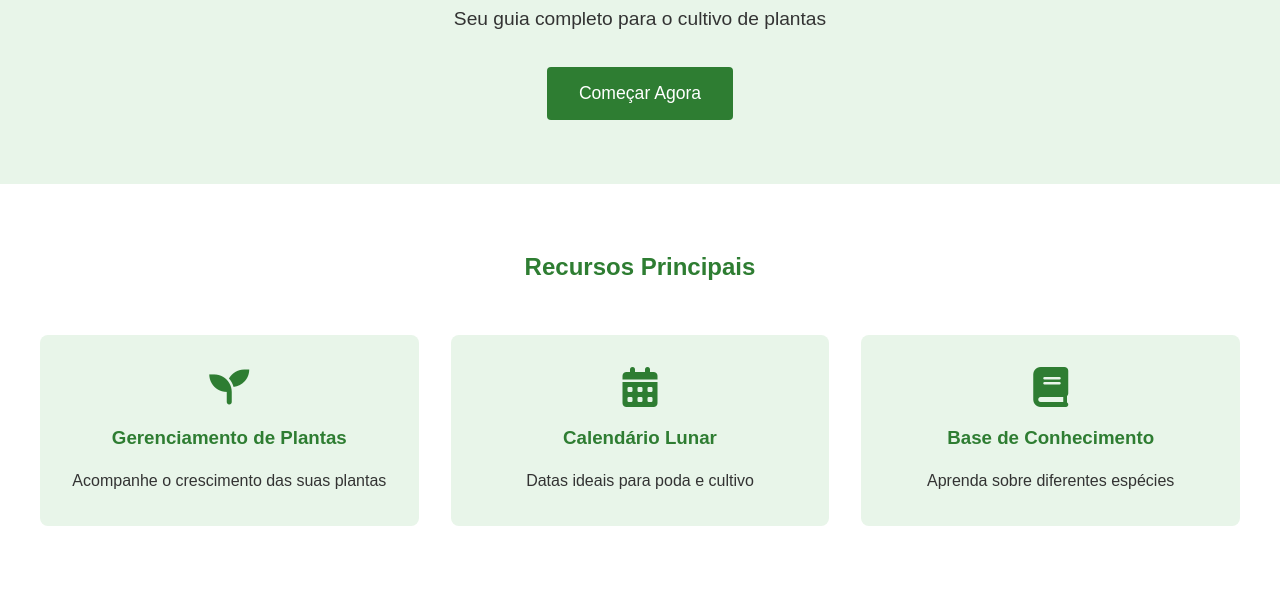
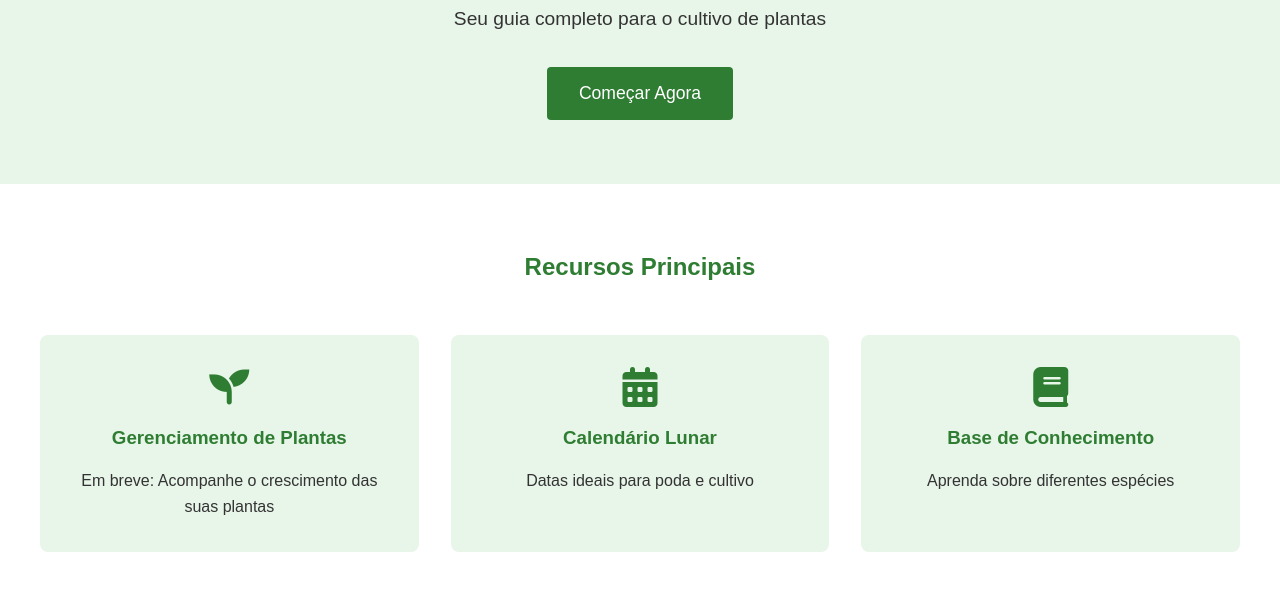
Before and after one commit to cavalo21/Plantas, a plain HTML site: page index.html in a window 1280 px wide. Shown: the part 210-800 px from the top of the page. Drawn offline with Linux system fonts and the light colour scheme.

Commit message:
Add files via upload

```diff
--- a/index.html
+++ b/index.html
@@ -39,14 +39,14 @@
                 <div class="feature-card">
                     <i class="fas fa-seedling"></i>
                     <h3>Gerenciamento de Plantas</h3>
-                    <p>Acompanhe o crescimento das suas plantas</p>
+                    <p>Em breve: Acompanhe o crescimento das suas plantas</p>
                 </div>
-                <div class="feature-card">
+                <div class="feature-card" onclick="window.location.href='calendar.html'" style="cursor: pointer;">
                     <i class="fas fa-calendar-alt"></i>
                     <h3>Calendário Lunar</h3>
                     <p>Datas ideais para poda e cultivo</p>
                 </div>
-                <div class="feature-card">
+                <div class="feature-card" onclick="window.location.href='plants.html'" style="cursor: pointer;">
                     <i class="fas fa-book"></i>
                     <h3>Base de Conhecimento</h3>
                     <p>Aprenda sobre diferentes espécies</p>
```
